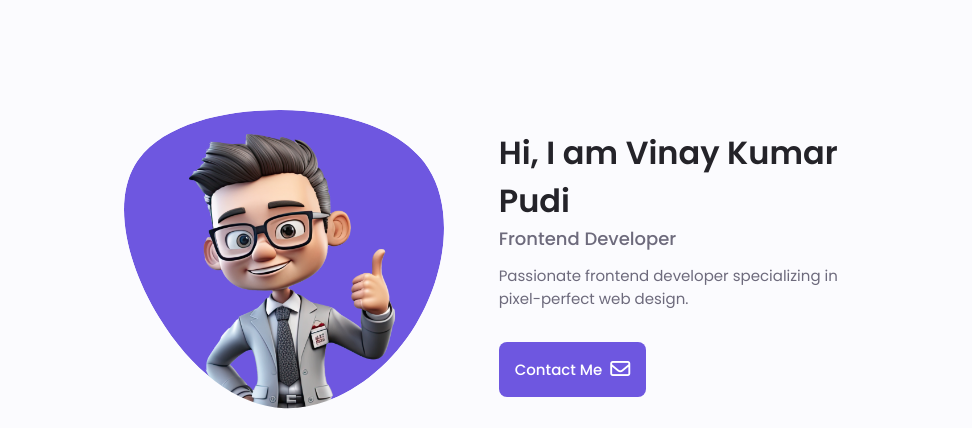
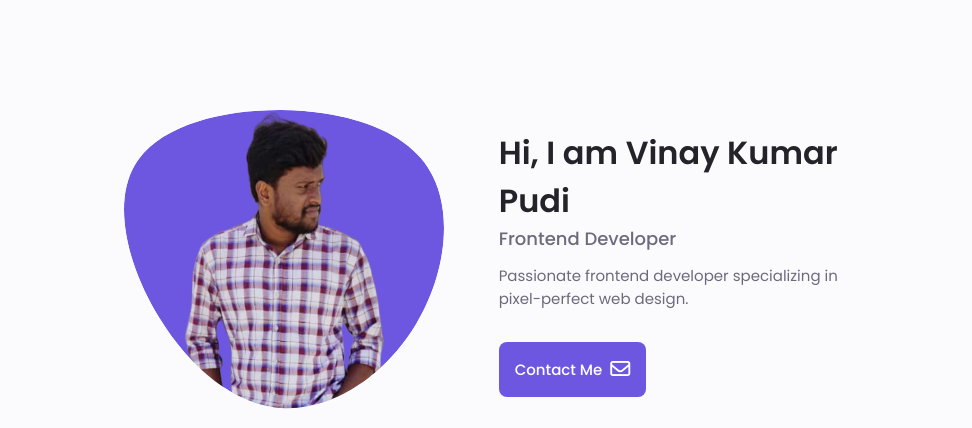
Before and after one commit to vinaykumar1332/Hyper-portfolio, a plain HTML site: page index.html in a window 1280 px wide. Shown: the part 97-525 px from the top of the page, 183-1155 px from the left. Drawn offline with nearby package versions, Linux system fonts and the light colour scheme.

Commit message:
Update index.html
profile pic add in prod

Signed-off-by: vinaykumar1332 <84768570+vinaykumar1332@users.noreply.github.com>

```diff
--- a/index.html
+++ b/index.html
@@ -87,7 +87,7 @@
         165.547 130.807 187.559 100.226 186.353C69.6454 185.297 41.0228 161.023 21.7403
         129.362C2.45775 97.8511 -7.48481 59.1033 6.67581 34.5279C20.9871 10.1032 59.7028
         -0.149132 97.9666 0.00163737C136.23 0.303176 174.193 10.857 190.312 36.4879Z" />
-                                <image class="home-blob-img" x="-15" y="-5" href="Assets/Icons/logo1.png" />
+                                <image class="home-blob-img" x="-15" y="-70" href="Assets/vinay-profile-pic.png" />
                             </g>
                         </svg>
                     </div>
```
